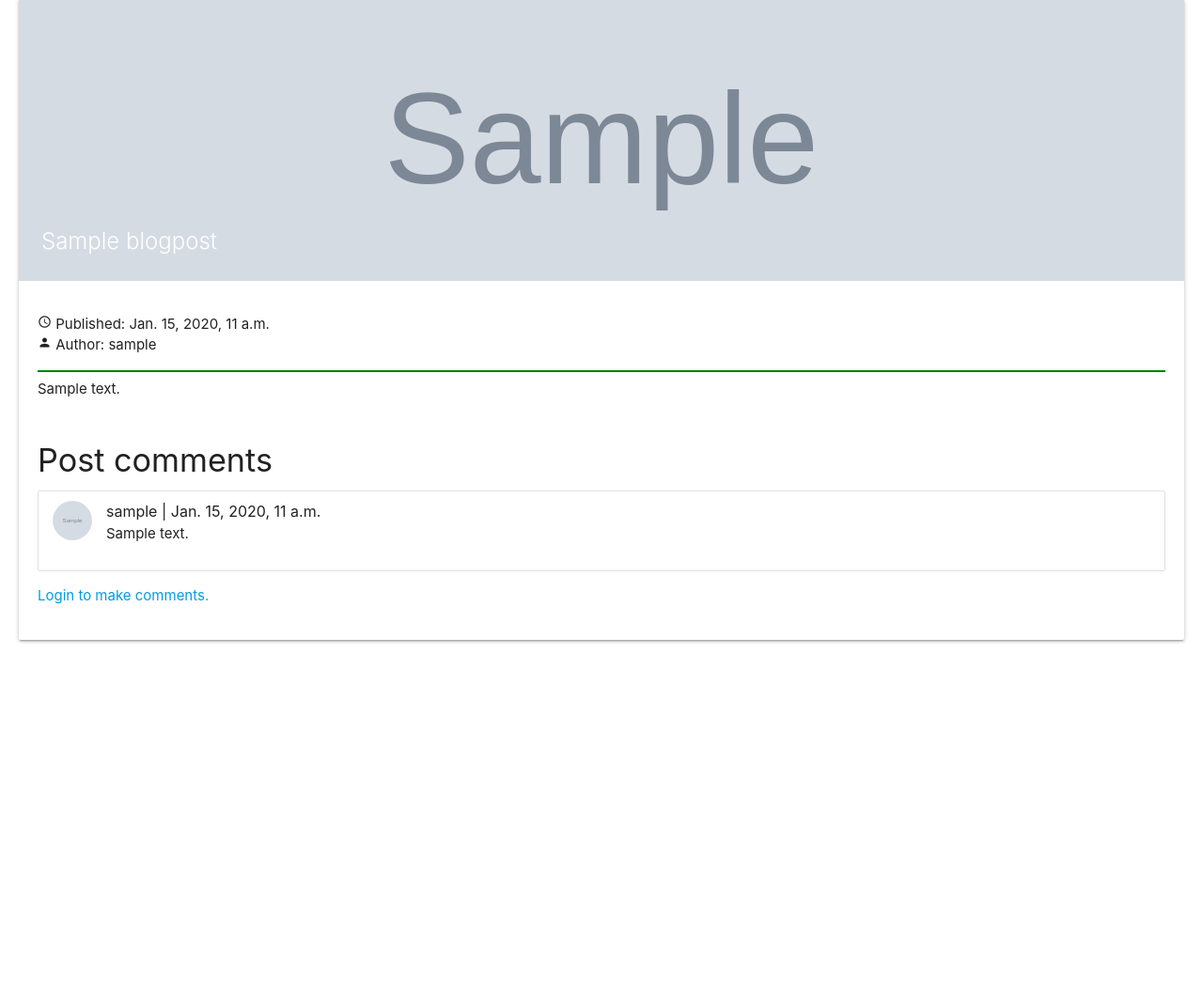
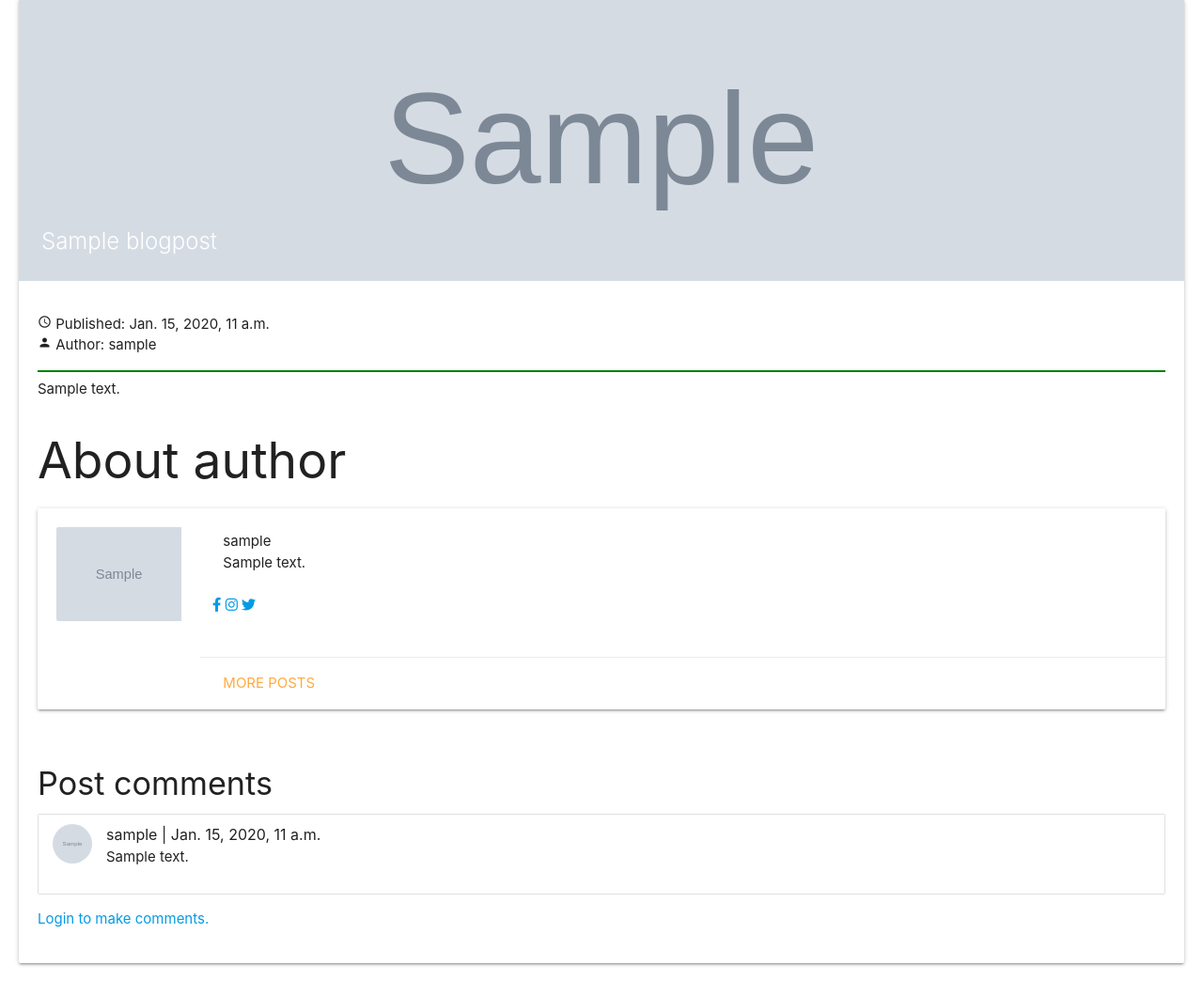
Before and after one commit to clirimfurriku/DjangoBlog, a Django app: page /blog/1 in a window 1280 px wide. Shown: the part 29-1089 px from the top of the page at 94% size. Before the commit the page ends 713 px from the top, so only its background shows below. Run offline with Django 3.2, Linux system fonts and the light colour scheme; tables that the repository leaves empty hold one stand-in row (values such as "Sample post"); grey boxes marked "Sample" are stand-in pictures.

Commit message:
Added author info

```diff
--- a/blog/templates/base.html
+++ b/blog/templates/base.html
@@ -8,7 +8,9 @@
     <!-- Compiled and minified JavaScript -->
     <script src="https://cdnjs.cloudflare.com/ajax/libs/materialize/1.0.0/js/materialize.min.js"></script>
 
+    <!-- Material icons and FontAwesome -->
     <link href="https://fonts.googleapis.com/icon?family=Material+Icons" rel="stylesheet">
+    <link rel="stylesheet" href="https://cdnjs.cloudflare.com/ajax/libs/font-awesome/5.15.1/css/all.min.css" integrity="sha512-+4zCK9k+qNFUR5X+cKL9EIR+ZOhtIloNl9GIKS57V1MyNsYpYcUrUeQc9vNfzsWfV28IaLL3i96P9sdNyeRssA==" crossorigin="anonymous" />
 
     <title>
         {% block titleblock %}
--- /dev/null
+++ b/blog/templates/blog/about_author.html
@@ -0,0 +1,37 @@
+{% load static %}
+<div class="col s12 m7">
+    <h2 class="header">About author</h2>
+    <div class="card horizontal hoverable">
+        <div class="card-image" style="padding: 20px">
+            {% if author.avatar %}
+                <img width="100" height="100" src="{{ author.avatar.url }}"
+                     alt="{{ author.user.username }}" class="circle">
+            {% else %}
+                <img width="100" height="100" src="{% static "avatar.png" %}" alt="" class="circle">
+            {% endif %}
+        </div>
+        <div class="card-stacked">
+            <div class="card-content">
+                <p>{{ author.user.username }}</p>
+                <p>{{ author.bio }}</p>
+                <br>
+                <div class="col">
+                    <div class="row">
+                        {% if author.facebook %}
+                            <a><i class="fab fa-facebook-f"></i></a>
+                        {% endif %}
+                        {% if author.instagram %}
+                            <a><i class="fab fa-instagram"></i></a>
+                        {% endif %}
+                        {% if author.twitter %}
+                            <a><i class="fab fa-twitter"></i></a>
+                        {% endif %}
+                    </div>
+                </div>
+            </div>
+            <div class="card-action">
+                <a href="#">More posts</a>
+            </div>
+        </div>
+    </div>
+</div>
--- a/blog/templates/blog/comments.html
+++ b/blog/templates/blog/comments.html
@@ -25,7 +25,7 @@
     <h6>Make a comment</h6>
      <form class="col s12" autocomplete="off" action="{% url 'post' object.id %}" method="POST">
         <div class="row">
-            <div class="input-field col s6">
+            <div class="input-field col s12 m6">
                 <input id="comment" name="comment" type="text">
                 <label class="active" for="comment">Comment</label>
                 {% csrf_token %}
--- a/blog/templates/blog/post.html
+++ b/blog/templates/blog/post.html
@@ -28,10 +28,12 @@
             <hr color="green">
             {{ object.content }}
             <br>
+            {% if object.author %}
+                {% include "blog/about_author.html" with author=object.author %}
+            {% endif %}
             <br>
             {% include 'blog/comments.html' with comments=comments %}
         </div>
-
     </div>
     <script>
         document.addEventListener('DOMContentLoaded', function () {
```
